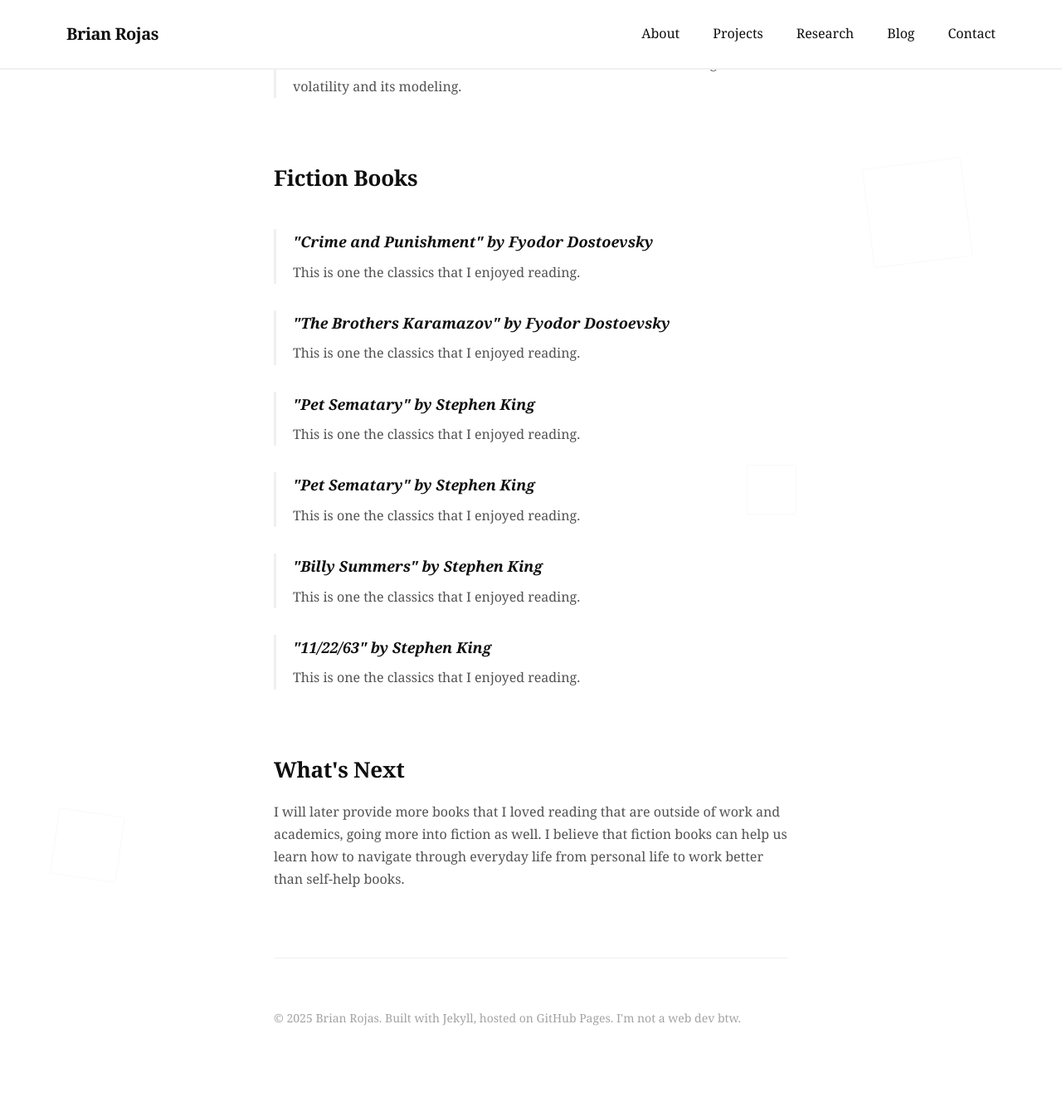
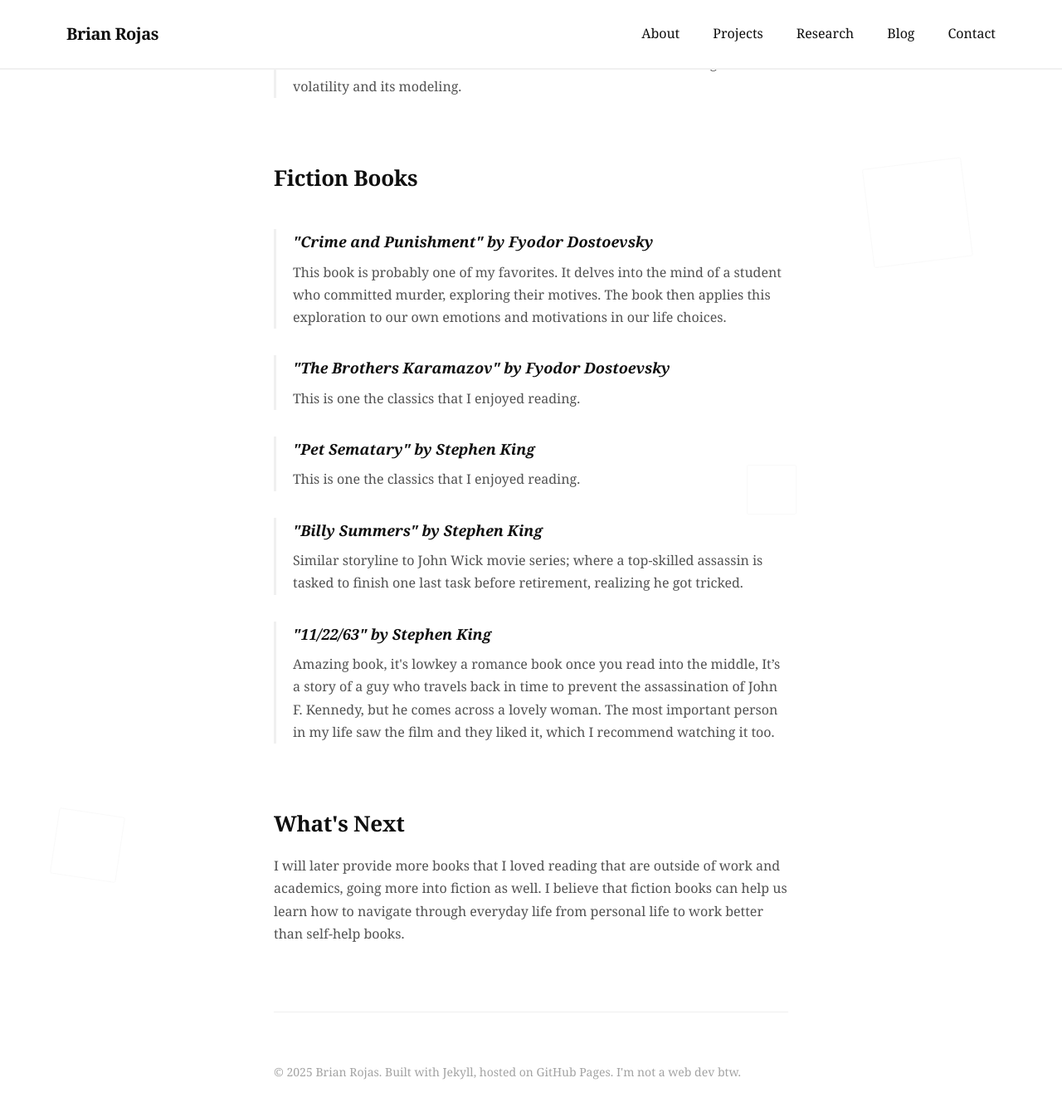
Before and after one commit to brianrojrc/brianrojrc.github.io, a Jekyll site: the page built from _posts/2025-08-28-Books.md, in a window 1280 px wide and 1400 px high, scrolled down 1337 px. Shown: the top 1340 px of the window at 83% size. Built offline with Jekyll 4.4.1, drawn with Linux system fonts in a browser that asks for light colours.

Commit message:
Update 2025-08-28-Books.md

```diff
--- a/_posts/2025-08-28-Books.md
+++ b/_posts/2025-08-28-Books.md
@@ -45,7 +45,7 @@ excerpt: "Book recommendations"
     <h2>Fiction Books</h2>
      <div class="book-item">
         <h3>"Crime and Punishment" by Fyodor Dostoevsky</h3>
-        <p>This is one the classics that I enjoyed reading.</p>
+        <p>This book is probably one of my favorites. It delves into the mind of a student who committed murder, exploring their motives. The book then applies this exploration to our own emotions and motivations in our life choices.</p>
     </div>
 
     <div class="book-item">
@@ -59,18 +59,13 @@ excerpt: "Book recommendations"
     </div>
 
       <div class="book-item">
-        <h3>"Pet Sematary" by Stephen King</h3>
-        <p>This is one the classics that I enjoyed reading.</p>
-    </div>
-
-      <div class="book-item">
         <h3>"Billy Summers" by Stephen King</h3>
-        <p>This is one the classics that I enjoyed reading.</p>
+        <p>Similar storyline to John Wick movie series; where a top-skilled assassin is tasked to finish one last task before retirement, realizing he got tricked.</p>
     </div>
 
     <div class="book-item">
         <h3>"11/22/63" by Stephen King</h3>
-        <p>This is one the classics that I enjoyed reading.</p>
+        <p>Amazing book, it's lowkey a romance book once you read into the middle, It’s a story of a guy who travels back in time to prevent the assassination of John F. Kennedy, but he comes across a lovely woman. The most important person in my life saw the film and they liked it, which I recommend watching it too.</p>
     </div>
 
     <h2>What's Next</h2>
```
